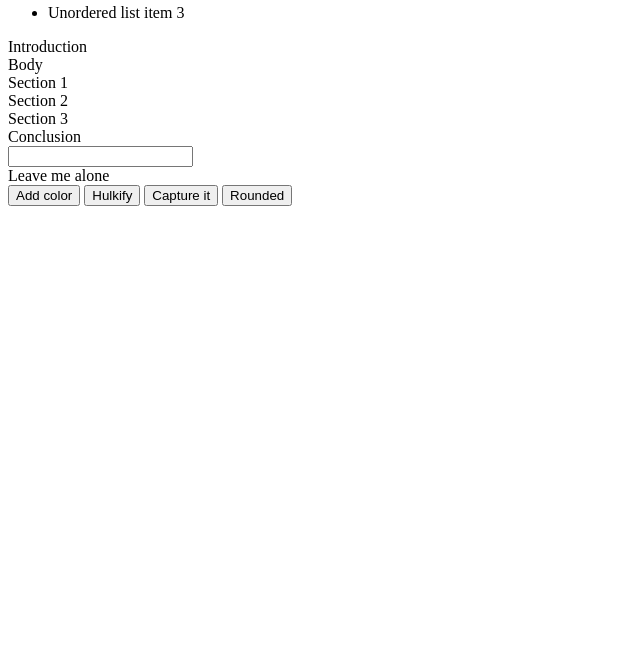
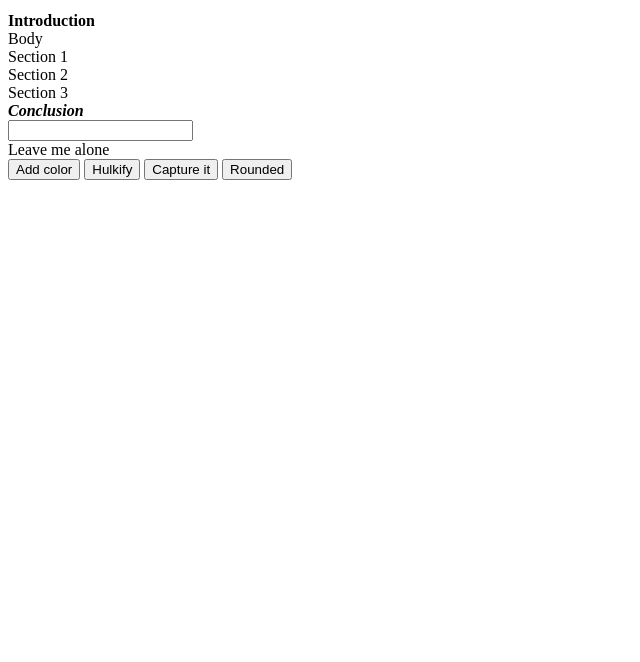
Before and after one commit to SandraJones/guineaPig, a plain HTML site: page index.html in a window 1280 px wide. Shown: the part 138-800 px from the top of the page, without its empty margins (0-640 px from the left). Drawn offline with Linux system fonts and the light colour scheme.

Commit message:
added bold

```diff
--- a/events.css
+++ b/events.css
@@ -16,6 +16,7 @@
 }
 .ital{
 	font-style: italic;
+	font-weight: bold;
 }
 .block{
 	display: block;
--- a/events.js
+++ b/events.js
@@ -38,11 +38,15 @@ function sectionClicking(MouseEvent) {
 	output.innerHTML = "You clicked on the " + elementText + " section.";
 	}
 
-
-
+for (var i = 0;  i < article.length; i++) {
+	 article[0].classList.add("bold");
+	 article[article.length-1].classList.add("ital");
+   console.log("article", article);
+}
 //adding eventListener for the sections
 for (var i=0; i < article.length; i++) {
   article.item(i).addEventListener("click", sectionClicking);
+  console.log("article", article);
 }
 //add mouseover
 pageTitle.addEventListener("mouseover", function() {
@@ -73,4 +77,14 @@ addRounding.addEventListener("click", function() {
 keyPress.addEventListener("key-up", function(event) {
 	output.innerHTML = event.target.value;
 })
-//
+//toggle combines add and remove in one move
+
+
+//class
+//article-section
+
+//css
+//bold and italic
+
+//element
+//button
--- a/index.html
+++ b/index.html
@@ -3,7 +3,7 @@
   <head>
     <meta charset="UTF-8">
     <title>GuineaPig</title>
-    <<link rel="stylesheet" href="events.css" type="text/css"/>
+    <link rel="stylesheet" href="events.css" type="text/css"/>
   </head>
   <body>
   <header id="page-header">
```
